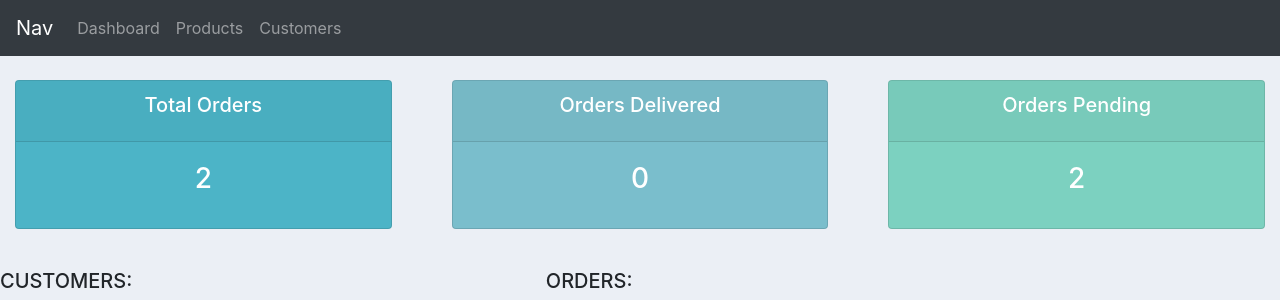
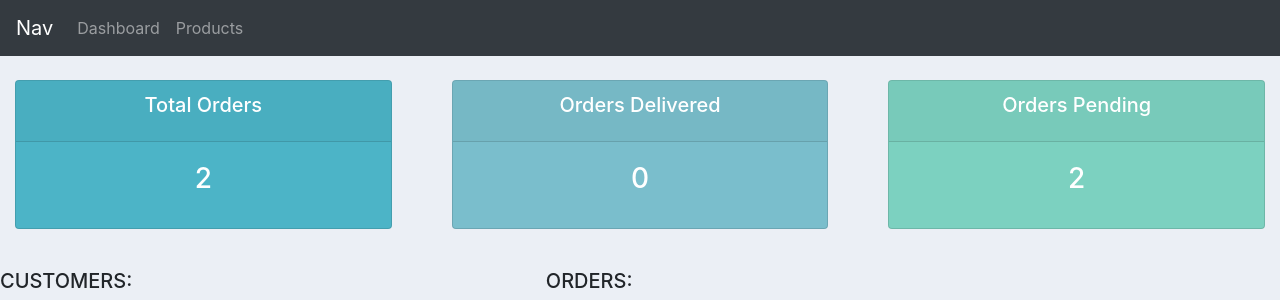
Before and after one commit to FalseG0d/AutomatedWorkspace, a Django app: page / in a window 1280 px wide. Shown: the top 300 px of the page. Run offline with Django 3.2, Linux system fonts and the light colour scheme; data comes from the database, SQL or seed files in the repository; some libraries are stand-ins or nearby versions.

Commit message:
Update navbar.html

```diff
--- a/accounts/templates/accounts/navbar.html
+++ b/accounts/templates/accounts/navbar.html
@@ -9,7 +9,6 @@
       <div class="navbar-nav">
         <a class="nav-item nav-link" href="/">Dashboard <span class="sr-only">(current)</span></a>
         <a class="nav-item nav-link" href="/products">Products</a>
-        <a class="nav-item nav-link" href="/customer">Customers</a>
       </div>
     </div>
   </nav>
```
